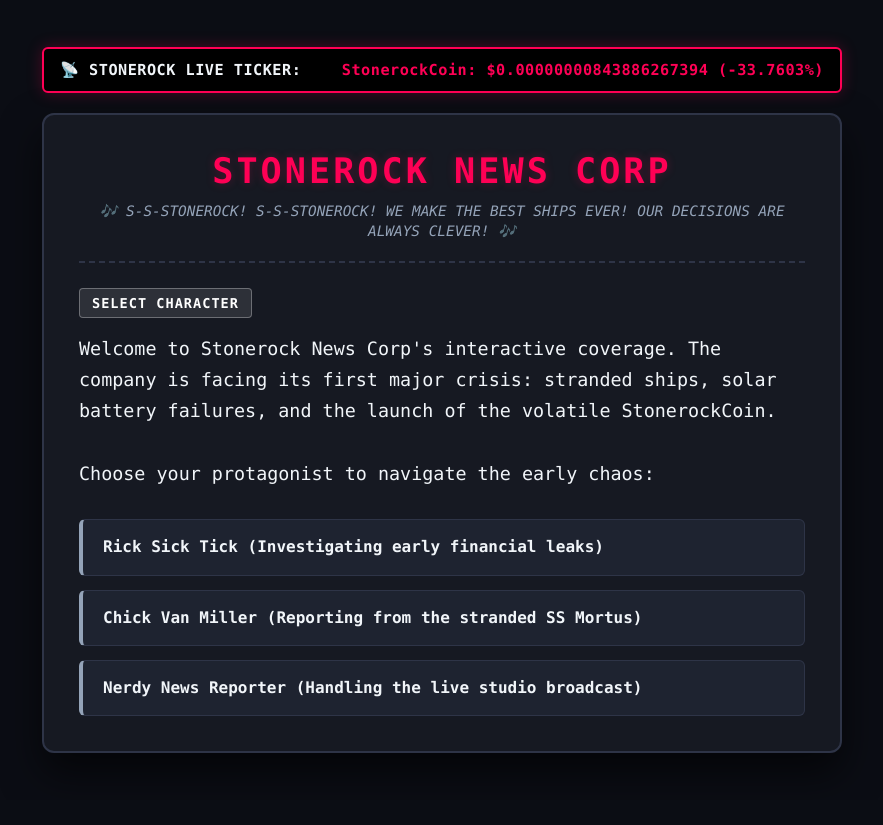
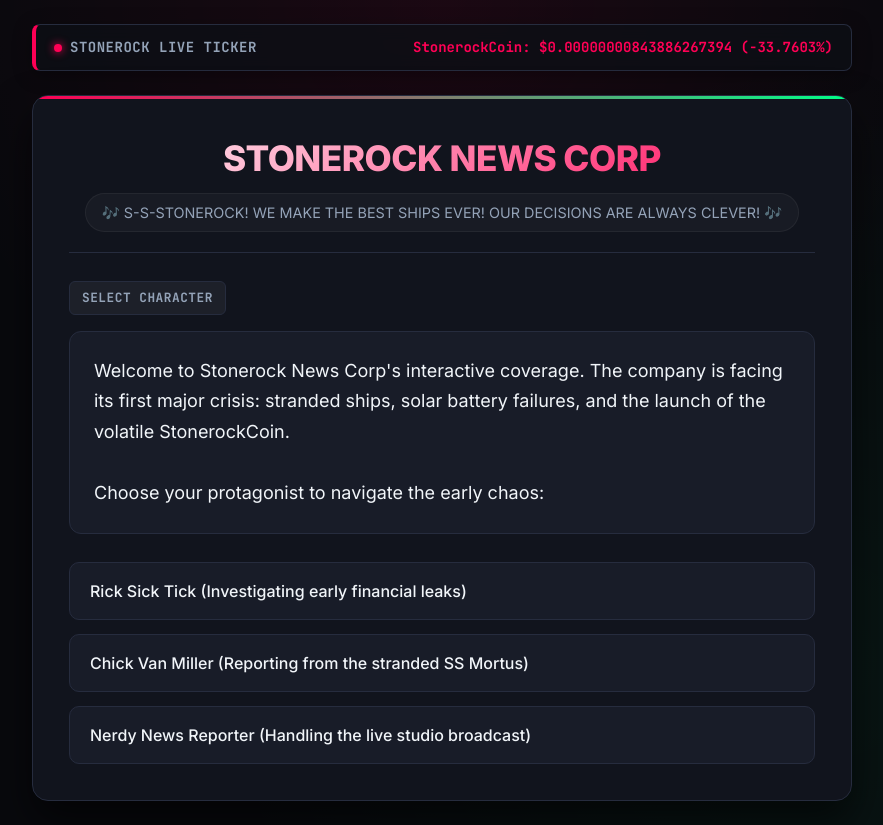
Before and after one commit to squidopia/stonerock, a plain HTML site: page index.html in a window 1280 px wide. Shown: the whole page, without its empty margins (198-1081 px from the left). Before the commit the page ends 800 px from the top, so only its background shows below. Drawn offline with Linux system fonts and the light colour scheme.

Commit message:
Refactor styles and update HTML structure

```diff
--- a/index.html
+++ b/index.html
@@ -4,110 +4,165 @@
     <meta charset="UTF-8">
     <meta name="viewport" content="width=device-width, initial-scale=1.0">
     <title>Stonerock News Corp - Adventure Game</title>
+    <!-- Modern Sans-Serif Fonts for crisp readability -->
+    <link rel="preconnect" href="https://fonts.googleapis.com">
+    <link rel="preconnect" href="https://fonts.gstatic.com" crossorigin>
+    <link href="https://fonts.googleapis.com/css2?family=Inter:wght@400;500;600;700;800&family=JetBrains+Mono:wght@500;700&display=swap" rel="stylesheet">
+
     <style>
         :root {
-            --bg-color: #0b0d14;
-            --container-bg: #161922;
-            --text-color: #f1f5f9;
-            --subtext-color: #94a3b8;
-            --accent-color: #ff0055;
-            --accent-glow: rgba(255, 0, 85, 0.25);
-            --green-accent: #00ff66;
-            --border-color: #2e3447;
-            --btn-bg: #1e2330;
-            --btn-hover: #282e40;
+            --bg-color: #08090d;
+            --container-bg: #11141d;
+            --card-bg: #181c28;
+            --text-main: #f1f5f9;
+            --text-muted: #94a3b8;
+            --accent-pink: #ff0055;
+            --accent-pink-glow: rgba(255, 0, 85, 0.25);
+            --green-accent: #00ff88;
+            --green-glow: rgba(0, 255, 136, 0.2);
+            --border-color: #262c3e;
+            --border-hover: #3d4663;
         }
 
         * {
             box-sizing: border-box;
+            margin: 0;
+            padding: 0;
         }
 
         body {
             background-color: var(--bg-color);
-            color: var(--text-color);
-            /* Upgraded monospace stack for MUCH better legibility */
-            font-family: ui-monospace, 'Cascadia Code', 'Source Code Pro', Menlo, Consolas, 'Courier New', monospace;
-            margin: 0;
-            padding: 20px;
+            background-image:
+                radial-gradient(circle at 50% 0%, rgba(255, 0, 85, 0.08) 0%, transparent 50%),
+                radial-gradient(circle at 80% 80%, rgba(0, 255, 136, 0.05) 0%, transparent 50%);
+            color: var(--text-main);
+            font-family: 'Inter', system-ui, -apple-system, sans-serif;
+            padding: 24px 16px;
             display: flex;
             flex-direction: column;
             align-items: center;
             justify-content: center;
             min-height: 100vh;
+            line-height: 1.5;
         }
 
-        /* --- TICKER SECTION --- */
+        /* Top News Ticker */
         .ticker-wrap {
             width: 100%;
-            max-width: 800px;
-            background: #000;
-            border: 2px solid var(--accent-color);
-            border-radius: 6px;
-            padding: 12px 16px;
-            margin-bottom: 20px;
-            font-weight: bold;
+            max-width: 820px;
+            background: rgba(13, 15, 22, 0.8);
+            backdrop-filter: blur(8px);
+            border: 1px solid var(--border-color);
+            border-left: 4px solid var(--accent-pink);
+            border-radius: 8px;
+            padding: 12px 18px;
+            margin-bottom: 24px;
+            font-family: 'JetBrains Mono', monospace;
             display: flex;
             justify-content: space-between;
             align-items: center;
-            font-size: 0.95em;
+            font-size: 0.875rem;
+            box-shadow: 0 4px 20px rgba(0, 0, 0, 0.3);
+        }
+
+        .ticker-label {
+            color: var(--text-muted);
+            font-weight: 700;
             letter-spacing: 0.5px;
-            box-shadow: 0 0 15px var(--accent-glow);
+            display: flex;
+            align-items: center;
+            gap: 8px;
+        }
+
+        .ticker-label::before {
+            content: '';
+            display: inline-block;
+            width: 8px;
+            height: 8px;
+            background-color: var(--accent-pink);
+            border-radius: 50%;
+            box-shadow: 0 0 8px var(--accent-pink);
         }
 
         .ticker-red {
-            color: var(--accent-color);
+            color: var(--accent-pink);
+            font-weight: 700;
         }
 
         .ticker-green {
             color: var(--green-accent);
+            font-weight: 700;
         }
 
-        /* --- MAIN GAME CONTAINER --- */
+        /* Main Game Layout */
         .game-container {
             width: 100%;
-            max-width: 800px;
+            max-width: 820px;
             background-color: var(--container-bg);
-            border: 2px solid var(--border-color);
-            border-radius: 12px;
-            padding: 35px;
+            border: 1px solid var(--border-color);
+            border-radius: 16px;
+            padding: 36px;
             box-shadow: 0 20px 40px rgba(0, 0, 0, 0.6);
+            position: relative;
+            overflow: hidden;
         }
 
-        /* --- HEADER --- */
+        .game-container::before {
+            content: '';
+            position: absolute;
+            top: 0;
+            left: 0;
+            right: 0;
+            height: 3px;
+            background: linear-gradient(90deg, var(--accent-pink), var(--green-accent));
+        }
+
         .header {
             text-align: center;
-            border-bottom: 2px dashed var(--border-color);
+            border-bottom: 1px solid var(--border-color);
             padding-bottom: 20px;
-            margin-bottom: 25px;
+            margin-bottom: 28px;
         }
 
         .header h1 {
-            margin: 0;
-            font-size: 2.2em;
-            color: var(--accent-color);
-            letter-spacing: 3px;
-            text-shadow: 0 0 10px var(--accent-glow);
+            font-size: 2.2rem;
+            font-weight: 800;
+            letter-spacing: -0.5px;
+            background: linear-gradient(135deg, #ffffff 0%, var(--accent-pink) 100%);
+            -webkit-background-clip: text;
+            -webkit-text-fill-color: transparent;
+            margin-bottom: 8px;
+            text-transform: uppercase;
         }
 
         .theme-song {
-            font-style: italic;
-            font-size: 0.9em;
-            color: var(--subtext-color);
-            margin-top: 10px;
-            line-height: 1.4;
+            font-size: 0.9rem;
+            color: var(--text-muted);
+            background: rgba(255, 255, 255, 0.03);
+            padding: 8px 16px;
+            border-radius: 20px;
+            display: inline-block;
+            border: 1px solid rgba(255, 255, 255, 0.05);
         }
 
-        /* --- STORY DISPLAY --- */
-        .story-text {
-            font-size: 1.15em;
-            line-height: 1.7; /* Generous line spacing makes long text WAY easier to read */
-            margin-bottom: 30px;
-            min-height: 100px;
-            white-space: pre-line;
-            color: var(--text-color);
+        /* Story Text Section */
+        .story-card {
+            background-color: var(--card-bg);
+            border: 1px solid var(--border-color);
+            border-radius: 12px;
+            padding: 24px;
+            margin-bottom: 28px;
         }
 
-        /* --- CHOICES & BUTTONS --- */
+        .story-text {
+            font-size: 1.125rem;
+            line-height: 1.7;
+            color: var(--text-main);
+            white-space: pre-line;
+            min-height: 100px;
+        }
+
+        /* Choices and Buttons */
         .choices-container {
             display: flex;
             flex-direction: column;
@@ -115,75 +170,117 @@
         }
 
         .btn {
-            background-color: var(--btn-bg);
+            background-color: var(--card-bg);
             border: 1px solid var(--border-color);
-            border-left: 4px solid var(--subtext-color);
-            border-radius: 6px;
-            color: var(--text-color);
-            padding: 16px 20px;
-            font-size: 1em;
-            font-weight: 600;
+            border-radius: 10px;
+            color: var(--text-main);
+            padding: 18px 20px;
+            font-size: 1rem;
+            font-weight: 500;
             cursor: pointer;
             text-align: left;
-            transition: all 0.2s ease-in-out;
+            transition: all 0.2s cubic-bezier(0.16, 1, 0.3, 1);
             font-family: inherit;
-            line-height: 1.4;
+            display: flex;
+            align-items: center;
+            justify-content: space-between;
+            position: relative;
+            overflow: hidden;
+        }
+
+        .btn::before {
+            content: '';
+            position: absolute;
+            left: 0;
+            top: 0;
+            bottom: 0;
+            width: 4px;
+            background-color: transparent;
+            transition: background-color 0.2s ease;
         }
 
         .btn:hover {
-            background-color: var(--btn-hover);
-            border-color: var(--accent-color);
-            border-left: 6px solid var(--accent-color);
-            color: #fff;
-            transform: translateX(6px);
-            box-shadow: 0 4px 12px rgba(0, 0, 0, 0.3);
+            background-color: #1e2435;
+            border-color: var(--border-hover);
+            transform: translateY(-2px);
+            box-shadow: 0 6px 16px rgba(0, 0, 0, 0.3);
+            padding-left: 24px;
+        }
+
+        .btn:hover::before {
+            background-color: var(--accent-pink);
         }
 
         .btn-reset {
-            background-color: #2d131b;
-            border: 1px solid var(--accent-color);
-            color: var(--accent-color);
+            background-color: rgba(255, 0, 85, 0.1);
+            border: 1px solid var(--accent-pink);
+            color: var(--accent-pink);
+            font-weight: 600;
+            justify-content: center;
             text-align: center;
-            border-left: 1px solid var(--accent-color);
+            margin-top: 10px;
         }
 
         .btn-reset:hover {
-            background-color: var(--accent-color);
-            color: #fff;
-            border-left: 1px solid var(--accent-color);
+            background-color: var(--accent-pink);
+            color: #ffffff;
+            padding-left: 20px;
+            transform: translateY(-2px);
+            box-shadow: 0 0 20px var(--accent-pink-glow);
         }
 
-        /* --- BADGES --- */
-        #status-container {
-            margin-bottom: 15px;
+        .btn-reset:hover::before {
+            background-color: transparent;
         }
 
+        /* Status Badges */
         .status-badge {
-            display: inline-block;
+            display: inline-flex;
+            align-items: center;
+            gap: 6px;
             padding: 6px 12px;
-            font-size: 0.85em;
-            font-weight: bold;
+            font-size: 0.8rem;
+            font-weight: 700;
+            letter-spacing: 0.5px;
             text-transform: uppercase;
-            border-radius: 4px;
-            letter-spacing: 1px;
+            border-radius: 6px;
+            margin-bottom: 16px;
+            font-family: 'JetBrains Mono', monospace;
         }
 
         .badge-danger {
-            background-color: rgba(255, 0, 85, 0.15);
-            color: var(--accent-color);
-            border: 1px solid var(--accent-color);
+            background-color: var(--accent-pink-glow);
+            color: var(--accent-pink);
+            border: 1px solid rgba(255, 0, 85, 0.4);
         }
 
         .badge-success {
-            background-color: rgba(0, 255, 102, 0.15);
+            background-color: var(--green-glow);
             color: var(--green-accent);
-            border: 1px solid var(--green-accent);
+            border: 1px solid rgba(0, 255, 136, 0.4);
         }
 
         .badge-neutral {
-            background-color: rgba(255, 255, 255, 0.1);
-            color: #fff;
-            border: 1px solid rgba(255, 255, 255, 0.3);
+            background-color: rgba(255, 255, 255, 0.05);
+            color: var(--text-muted);
+            border: 1px solid var(--border-color);
+        }
+
+        /* Mobile tweaks */
+        @media (max-width: 600px) {
+            .game-container {
+                padding: 20px;
+            }
+
+            .header h1 {
+                font-size: 1.6rem;
+            }
+
+            .ticker-wrap {
+                flex-direction: column;
+                gap: 6px;
+                align-items: flex-start;
+            }
         }
     </style>
 </head>
@@ -191,19 +288,23 @@
 
     <!-- Stonerock Ticker -->
     <div class="ticker-wrap">
-        <span>📡 STONEROCK LIVE TICKER:</span>
+        <span class="ticker-label">STONEROCK LIVE TICKER</span>
         <span id="ticker-status" class="ticker-red">StonerockCoin: Loading...</span>
     </div>
 
     <!-- Main Game Frame -->
     <div class="game-container">
         <div class="header">
-            <h1>STONEROCK NEWS CORP</h1>
-            <div class="theme-song">🎶 S-S-STONEROCK! S-S-STONEROCK! WE MAKE THE BEST SHIPS EVER! OUR DECISIONS ARE ALWAYS CLEVER! 🎶</div>
+            <h1>Stonerock News Corp</h1>
+            <div class="theme-song">🎶 S-S-STONEROCK! WE MAKE THE BEST SHIPS EVER! OUR DECISIONS ARE ALWAYS CLEVER! 🎶</div>
         </div>
 
         <div id="status-container"></div>
-        <div class="story-text" id="story-display">Connecting to Stonerock database...</div>
+
+        <div class="story-card">
+            <div class="story-text" id="story-display">Connecting to Stonerock database...</div>
+        </div>
+
         <div class="choices-container" id="choices-display"></div>
     </div>
 
```
